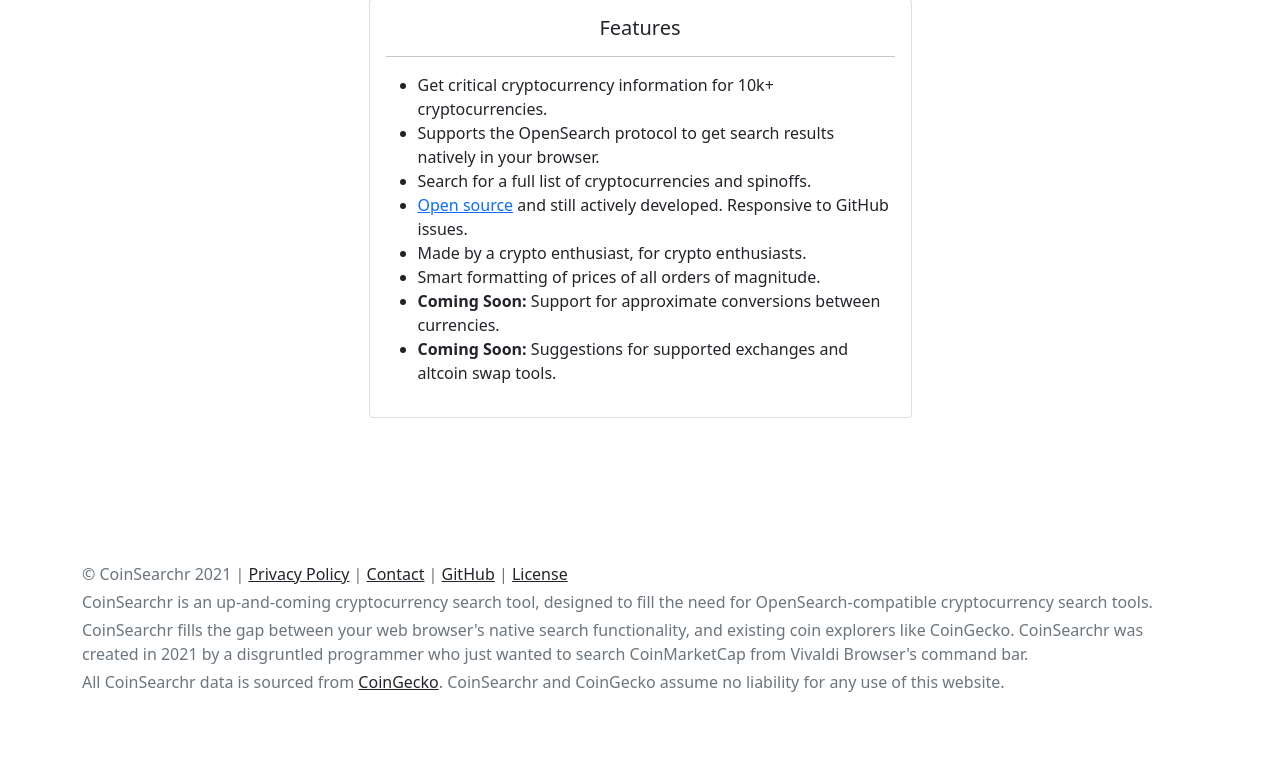
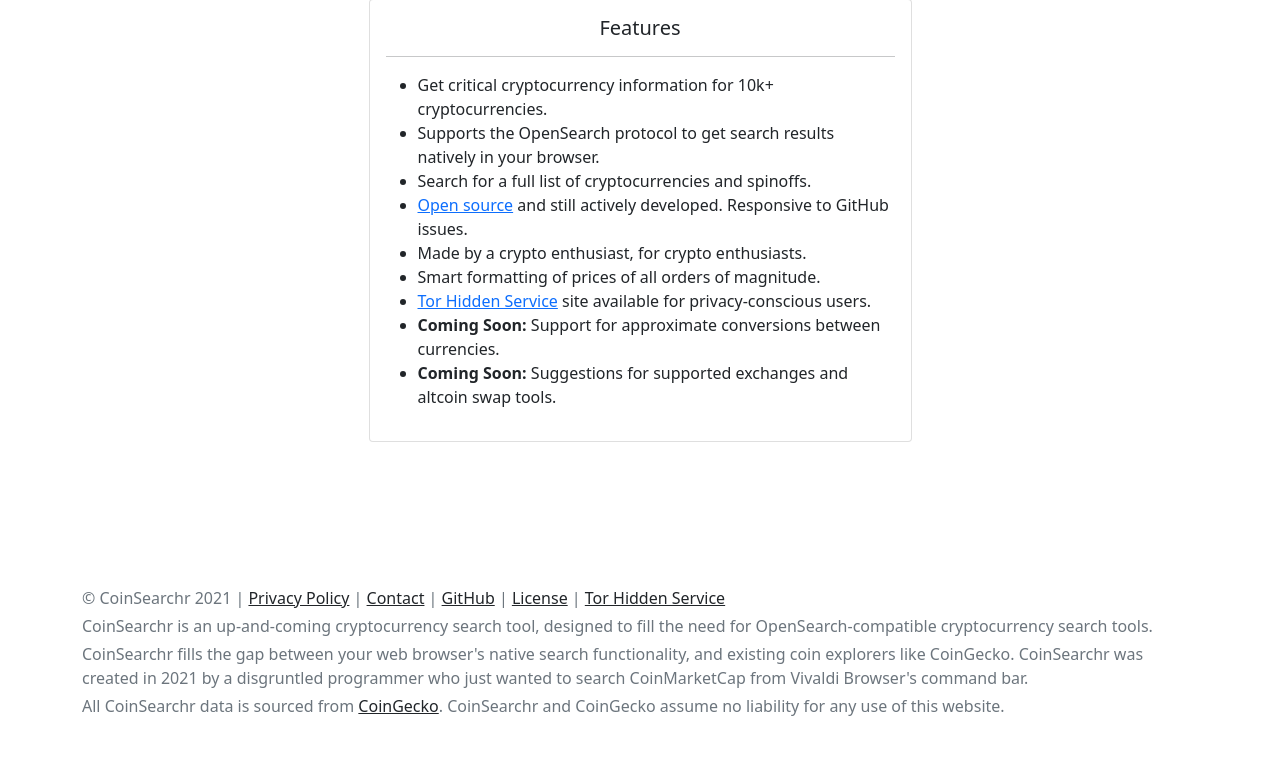
Before and after one commit to CoinSearchr/CoinSearchr-site, a Flask app: page / in a window 1280 px wide. Shown: the part 777-1543 px from the top of the page. Before the commit the page ends 1469 px from the top, so only its background shows below. Run offline with Flask 2, Linux system fonts and the light colour scheme; some libraries are stand-ins or nearby versions.

Commit message:
Add Tor Hidden Service config and links
- nginx and torrc config files added

- close #31

```diff
--- a/coinsearchr/templates/base.jinja2
+++ b/coinsearchr/templates/base.jinja2
@@ -94,7 +94,7 @@
 					<a href="#" class="link-dark">Back to top</a>
 				</p>
 				--> {# TODO JS hide "Back to top" button if it's less than 2 screenfuls, but show otherwise #}
-				<p class="mb-1">&copy; CoinSearchr {{ now.year }} | <a href="{{ url_for('privacypolicy') }}" class="link-dark">Privacy Policy</a> | <a href="{{ url_for('contact') }}" class="link-dark">Contact</a> | <a href="https://github.com/CoinSearchr/CoinSearchr-site" target="_blank" class="link-dark">GitHub</a> | <a href="https://github.com/CoinSearchr/CoinSearchr-site/blob/main/LICENSE" target="_blank" class="link-dark">License</a></p>
+				<p class="mb-1">&copy; CoinSearchr {{ now.year }} | <a href="{{ url_for('privacypolicy') }}" class="link-dark">Privacy Policy</a> | <a href="{{ url_for('contact') }}" class="link-dark">Contact</a> | <a href="https://github.com/CoinSearchr/CoinSearchr-site" target="_blank" class="link-dark">GitHub</a> | <a href="https://github.com/CoinSearchr/CoinSearchr-site/blob/main/LICENSE" target="_blank" class="link-dark">License</a> | <a href="http://oelco65vtem2u4nvfsyjge6rnknfmp3up2azqu2h442we345frqg3eqd.onion/" class="link-dark">Tor Hidden Service</a></p>
 				<p class="mb-1">CoinSearchr is an up-and-coming cryptocurrency search tool, designed to fill the need for <a href="https://developer.mozilla.org/en-US/docs/Web/OpenSearch" target="_blank" class="link-secondary text-decoration-none">OpenSearch-compatible</a> cryptocurrency search tools.</p>
 				<p class="mb-1">CoinSearchr fills the gap between your web browser's native search functionality, and existing coin explorers like CoinGecko. CoinSearchr was created in 2021 by a disgruntled programmer who just wanted to search CoinMarketCap from Vivaldi Browser's command bar.</p>
 				<p class="mb-0">All CoinSearchr data is sourced from <a href="https://coingecko.com/" target="_blank" class="link-dark">CoinGecko</a>. CoinSearchr and CoinGecko assume no liability for any use of this website.</p>
--- a/coinsearchr/templates/index.jinja2
+++ b/coinsearchr/templates/index.jinja2
@@ -58,6 +58,7 @@
 								<li><a href="https://github.com/CoinSearchr/CoinSearchr-site" target="_blank" class="">Open source</a> and still actively developed. Responsive to GitHub issues.</li>
 								<li>Made by a crypto enthusiast, for crypto enthusiasts.</li>
 								<li>Smart formatting of prices of all orders of magnitude.</li>
+								<li><a href="http://oelco65vtem2u4nvfsyjge6rnknfmp3up2azqu2h442we345frqg3eqd.onion/">Tor Hidden Service</a> site available for privacy-conscious users.</li>
 								<li><strong>Coming Soon:</strong> Support for approximate conversions between currencies.</li>
 								<li><strong>Coming Soon:</strong> Suggestions for supported exchanges and altcoin swap tools.</li>
 							</ul>
```
Also changed, not shown: 2 other files.
